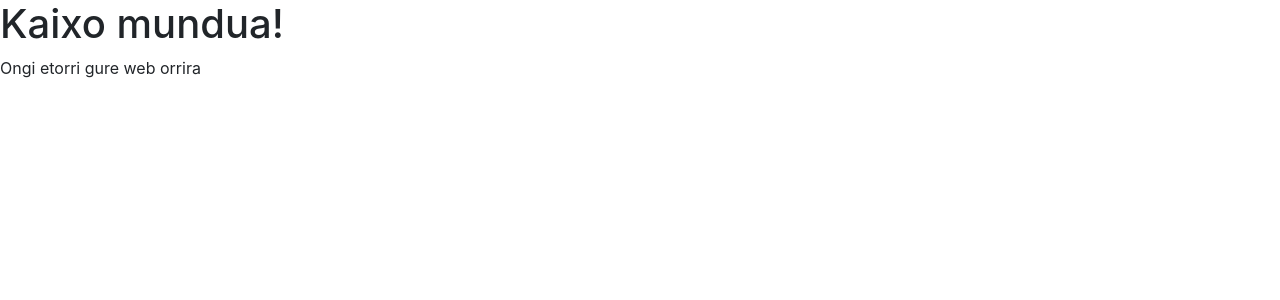
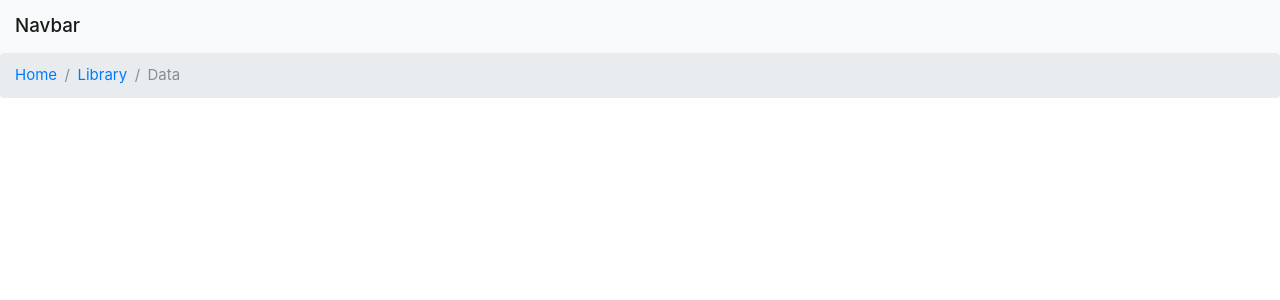
Before and after one commit to PatataTaldea/WikiLatex, a PHP site: page / in a window 1280 px wide. Shown: the top 300 px of the page. Run offline with PHP 8.4, Linux system fonts and the light colour scheme; some libraries are stand-ins or nearby versions.

Commit message:
Hasi gara proiektuarekin!

```diff
--- a/www/index.php
+++ b/www/index.php
@@ -9,6 +9,7 @@
         <script src="js/script.js"></script>
 
         <!-- CSS -->
+        <link rel="stylesheet" href="https://www.w3schools.com/w3css/4/w3.css">
         <link rel="stylesheet" href="https://maxcdn.bootstrapcdn.com/bootstrap/4.0.0-beta.2/css/bootstrap.min.css" integrity="sha384-PsH8R72JQ3SOdhVi3uxftmaW6Vc51MKb0q5P2rRUpPvrszuE4W1povHYgTpBfshb" crossorigin="anonymous">
         <link rel="stylesheet" type="text/css" href="css/style.css">
 
@@ -17,7 +18,23 @@
         <title>WikiLatex</title>
     </head>
     <body>
-        <h1>Kaixo mundua!</h1>
-        <p>Ongi etorri gure web orrira</p>
+
+        <div class="fixed-top">
+
+        <nav class="navbar navbar-light bg-light">
+  <span class="navbar-brand mb-0 h1">Navbar</span>
+</nav>
+
+        <div>
+        <nav aria-label="breadcrumb" role="navigation">
+  <ol class="breadcrumb">
+    <li class="breadcrumb-item"><a href="#">Home</a></li>
+    <li class="breadcrumb-item"><a href="#">Library</a></li>
+    <li class="breadcrumb-item active" aria-current="page">Data</li>
+  </ol>
+</nav>
+        </div>
+        </div>
+
     </body>
 </html>
```
